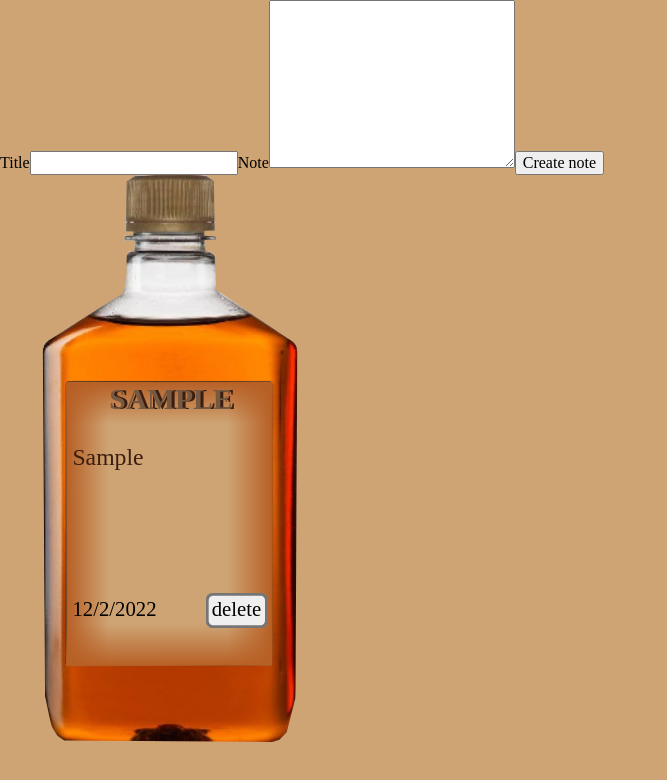
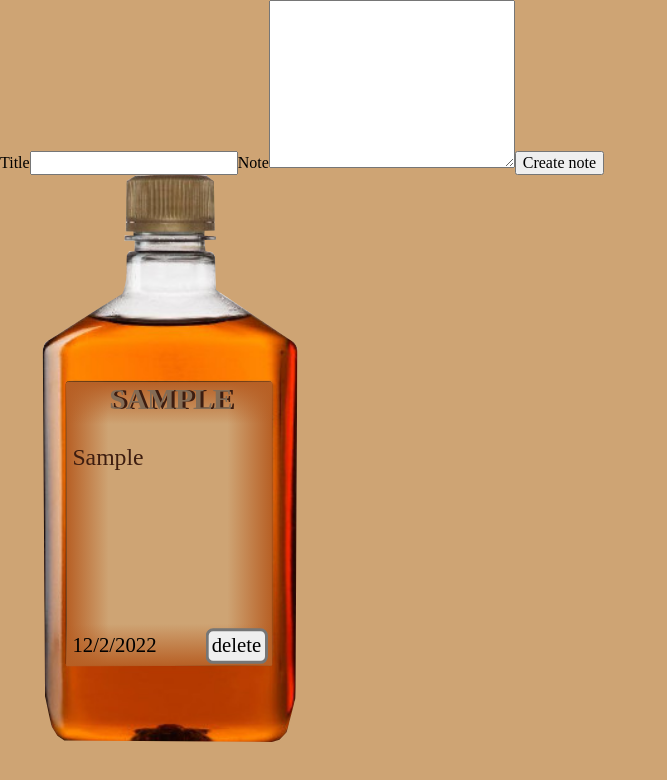
Before and after one commit to ToukoJouko/noble-notes, a React (Create React App) app: page / in a window 1280 px wide. Both pictures are taken after typing "Sample", "Sample" into the empty fields and a click on the input "Create note". Shown: the top 780 px of the page, without its empty margins (0-667 px from the left). Built offline with nearby package versions, Linux system fonts and the light colour scheme.

Commit message:
bottle styling

```diff
--- a/src/components/bottleStyle.css
+++ b/src/components/bottleStyle.css
@@ -1,6 +1,6 @@
 :root {
   --jalluBrown: #3d1d10;
-  --jalluLB: #755a41;
+  --jalluLB: #836c56;
   --jalluLight: #c89b6e;
   --jalluOrange: #f87b05;
   --jalluRed: #992605;
@@ -9,6 +9,14 @@
 .svg {
   margin: 0;
   padding: 0;
+}
+
+.noteContainer {
+  width: 100%;
+  height: 105px;
+  position: relative;
+  display: flex;
+  flex-direction: column;
 }
 
 .title {
@@ -32,6 +40,8 @@
 }
 
 .bottleFooter {
+  position: absolute;
+  bottom: 0;
   width: 85%;
   display: flex;
   flex-direction: row;
```
Also changed, not shown: src/components/Bottle.js.
